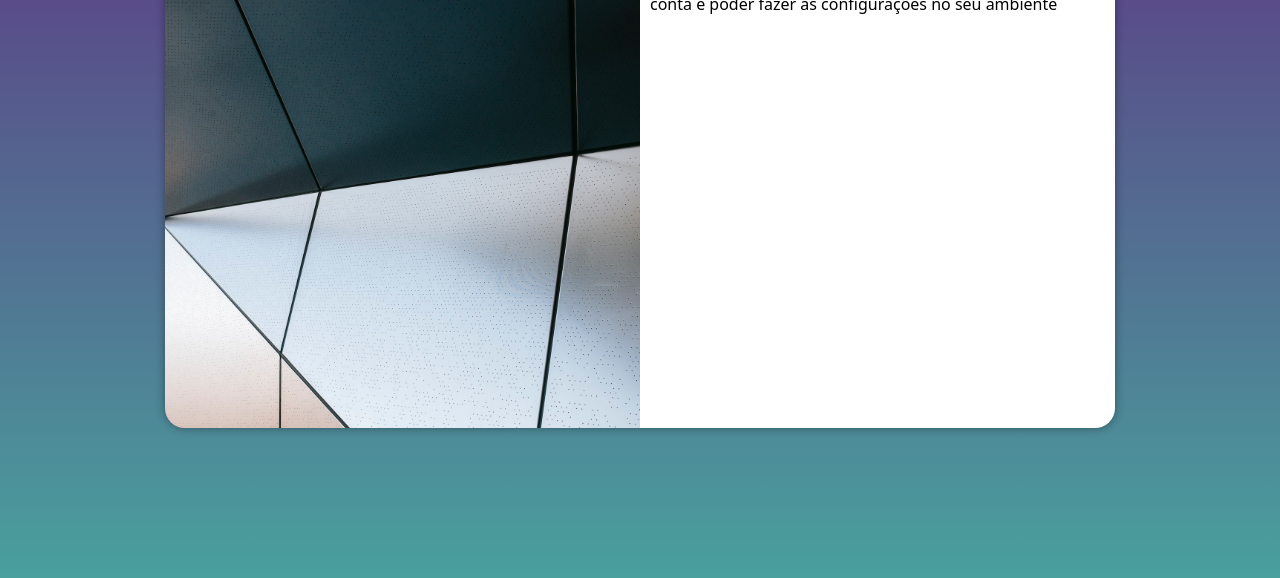
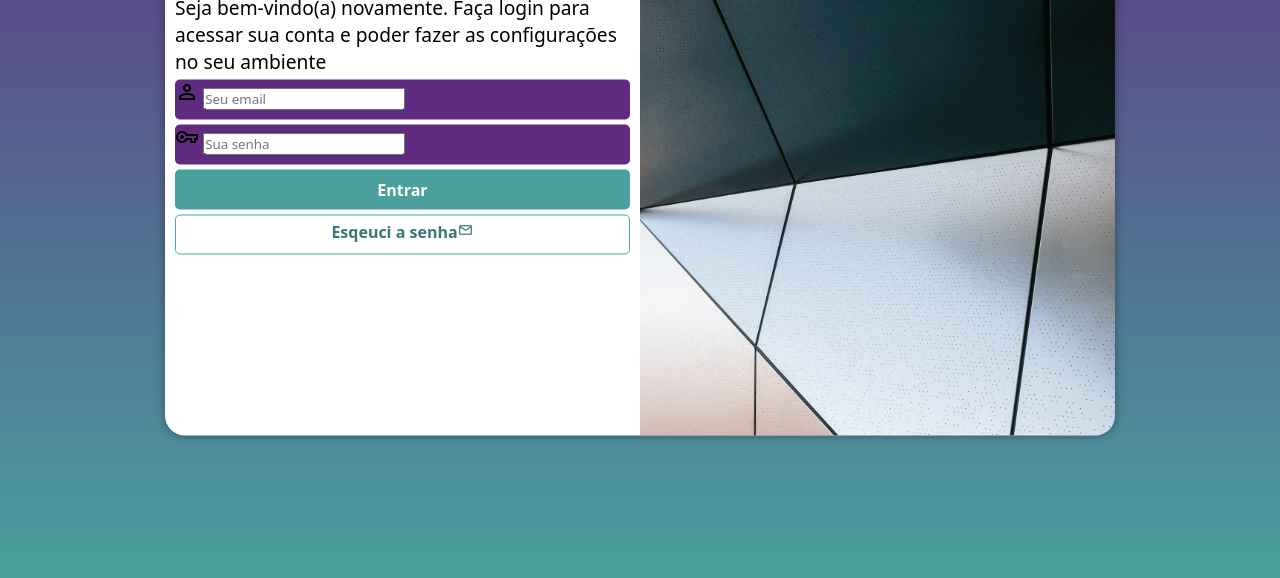
Before and after one commit to jotapeRP/projeto-login, a plain HTML site: page index.html in a window 1280 px wide. Shown: the part 222-800 px from the top of the page. Drawn offline with nearby package versions, Linux system fonts and the light colour scheme.

Commit message:
att exercicio

```diff
--- a/estilos/media-query.css
+++ b/estilos/media-query.css
@@ -41,13 +41,21 @@ Grandes telas: acima de 1200px
     }
 
     section#login > div#imagem{
-        float: left;
+        float: right;
         width: 50%;
         height: 100%;
     }
 
     section#login > div#formulario{
-        float: right;
+        float: left;
         width: 50%;
     }
+
+    div#formulario h1{
+        font-size: 2em;
+    }
+
+    div#formulario p{
+        font-size: 1.2em;
+    }
 }
--- a/estilos/style.css
+++ b/estilos/style.css
@@ -33,7 +33,7 @@ section#login{
     overflow: hidden;
 
     background-color: white;
-    height: 500px;
+    height: 515px;
     width: 250px;
     border-radius: 20px;
     box-shadow: 0px 0px 10px #00000063;
@@ -52,3 +52,69 @@ section#login >div#formulario{
     display: block;
     padding: 10px;
 }
+
+div#formulario h1{
+    text-align: center;
+    padding: 10px;
+}
+
+div#formulario p{
+    font-size: 0.8em;
+}
+
+form div.campo{
+    background-color: #5f2c82;
+    display: block;
+    width: 100%;
+    height: 40px;
+    border-radius: 5px;
+    margin: 5px 0px;
+}
+
+form div.campo label{
+    display: none;
+}
+
+form > input[type=submit]{
+    display: block;
+    font-size: 1em;
+    width: 100%;
+    height: 40px;
+    background-color: #49a09d;
+    color: white;
+    border: none;
+    border-radius: 5px;
+    cursor: pointer;
+    font-weight: bold;
+}
+
+form > input[type=submit]:hover{
+    background-color: #387775;
+}
+
+form >a.botao{
+    display: block;
+    font-size: 1em;
+    width: 100%;
+    height: 40px;
+    padding-top: 5px;
+    margin-top: 5px;
+    background-color: white;
+    color: #387775;
+    text-align: center;
+    border: 1px solid #49a09d;
+    border-radius: 5px;
+    cursor: pointer;
+    font-weight: bold;
+    text-decoration: none;
+
+}
+
+form >a.botao:hover{
+    background-color: #49a09d;
+}
+
+
+form >a.botao > span{
+    font-size: 1em;
+}
--- a/index.html
+++ b/index.html
@@ -6,6 +6,7 @@
     <meta name="viewport" content="width=device-width, initial-scale=1.0">
     <link rel="stylesheet" href="estilos/style.css">
     <link rel="stylesheet" href="estilos/media-query.css">
+    <link rel="stylesheet" href="https://fonts.googleapis.com/css2?family=Material+Symbols+Outlined:opsz,wght,FILL,GRAD@20..48,100..700,0..1,-50..200" />
     <title>Login</title>
 </head>
 <body>
@@ -16,7 +17,20 @@
             <div id="formulario">
                 <h1>Login</h1>
                 <p>Seja bem-vindo(a) novamente. Faça login para acessar sua conta e poder fazer as configurações no seu ambiente</p>
-                <form action="login.php" method="post"></form>
+                <form action="login.php" method="post">
+                    <div class="campo">
+                        <span class="material-symbols-outlined">person</span>
+                        <input type="email" name="login" id="ilogin" required placeholder="Seu email" maxlength="30">
+                        <label for="ilogin">Login</label>
+                    </div>
+                    <div class="campo">
+                        <span class="material-symbols-outlined">vpn_key</span>
+                        <input type="password" name="senha" id="isenha" required placeholder="Sua senha" minlength="8" maxlength="20">
+                        <label for="isenha">Senha</label>
+                    </div>
+                    <input type="submit" value="Entrar">
+                    <a class="botao" href="Esqueci.html">Esqeuci a senha<span class="material-symbols-outlined">mail</span></a>
+                </form>
             </div>
         </section>
     </main>
```
